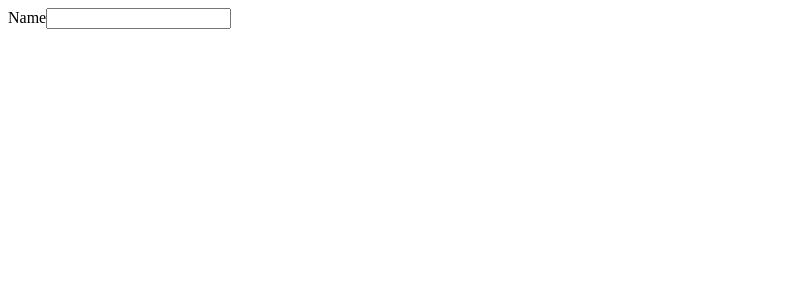
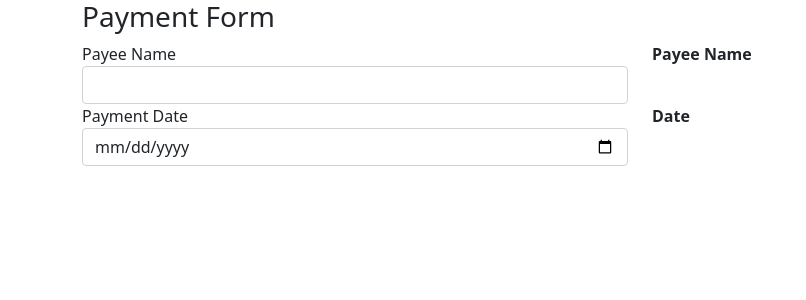
Before and after one commit to paigetiedeman/payment-form-practice, an Angular app: page / in a window 1280 px wide. Shown: the top 300 px of the page, without its empty margins (0-806 px from the left). Built offline with nearby package versions, Linux system fonts and the light colour scheme.

Commit message:
datePipe added

```diff
--- a/package.json
+++ b/package.json
@@ -18,6 +18,7 @@
     "@angular/platform-browser": "~13.1.0",
     "@angular/platform-browser-dynamic": "~13.1.0",
     "@angular/router": "~13.1.0",
+    "bootstrap": "^5.1.3",
     "rxjs": "~7.4.0",
     "tslib": "^2.3.0",
     "zone.js": "~0.11.4"
--- a/src/app/app.component.html
+++ b/src/app/app.component.html
@@ -1,6 +1,31 @@
-<div>
-  <label>Name</label>
-  <input (input)="onNameChange($event.target.value)"/>
+<div class="container">
+  <h3>Payment Form</h3>
+  <div class="row">
+    <div class="form-group col">
+
+      <label>Payee Name</label>
+      <input (input)="onNameChange($event.target.value)" class="form-control" />
+    </div>
+    <div class="col">
+      <label><b>Payee Name</b></label>
+      <div>
+        {{ name | titlecase }}
+      </div>
+    </div>
+
+  </div>
+  <div class="row">
+    <div class="form-group col">
+
+      <label>Payment Date</label>
+      <input (input)="onDateChange($event.target.value)" class="form-control" type="date" />
+    </div>
+    <div class="col">
+      <label><b>Date</b></label>
+      <div>
+        {{ date | date }}
+      </div>
+    </div>
+
+  </div>
 </div>
-
-{{ name | titlecase }}
--- a/src/app/app.component.ts
+++ b/src/app/app.component.ts
@@ -8,8 +8,13 @@
 export class AppComponent {
 
   name!: string;
+  date!: string;
 
   onNameChange(value: string) {
     this.name = value;
   }
+
+  onDateChange(value: string) {
+    this.date = value;
+  }
 }
--- a/src/styles.css
+++ b/src/styles.css
@@ -1 +1,2 @@
 /* You can add global styles to this file, and also import other style files */
+@import 'bootstrap/dist/css/bootstrap.css';
```
Also changed, not shown: 1 other file (tests, documents, lock files or other folders).
